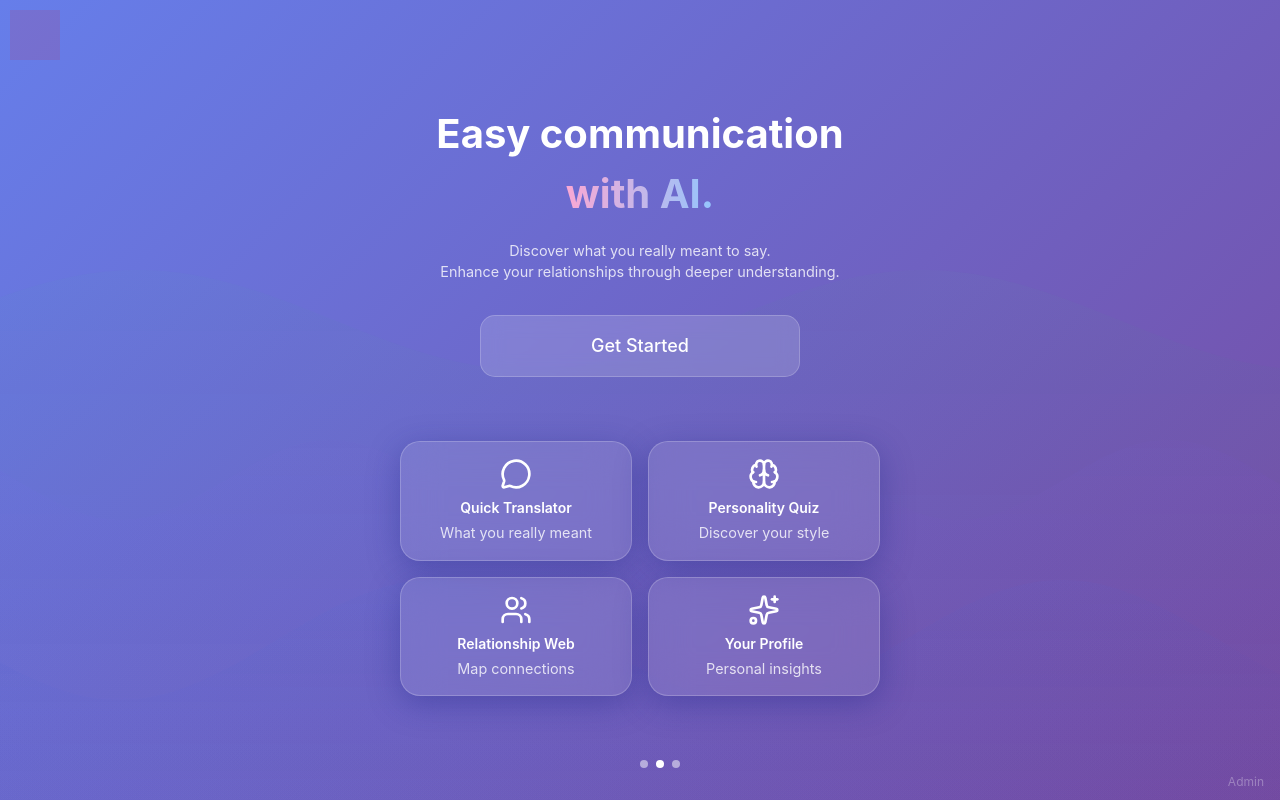
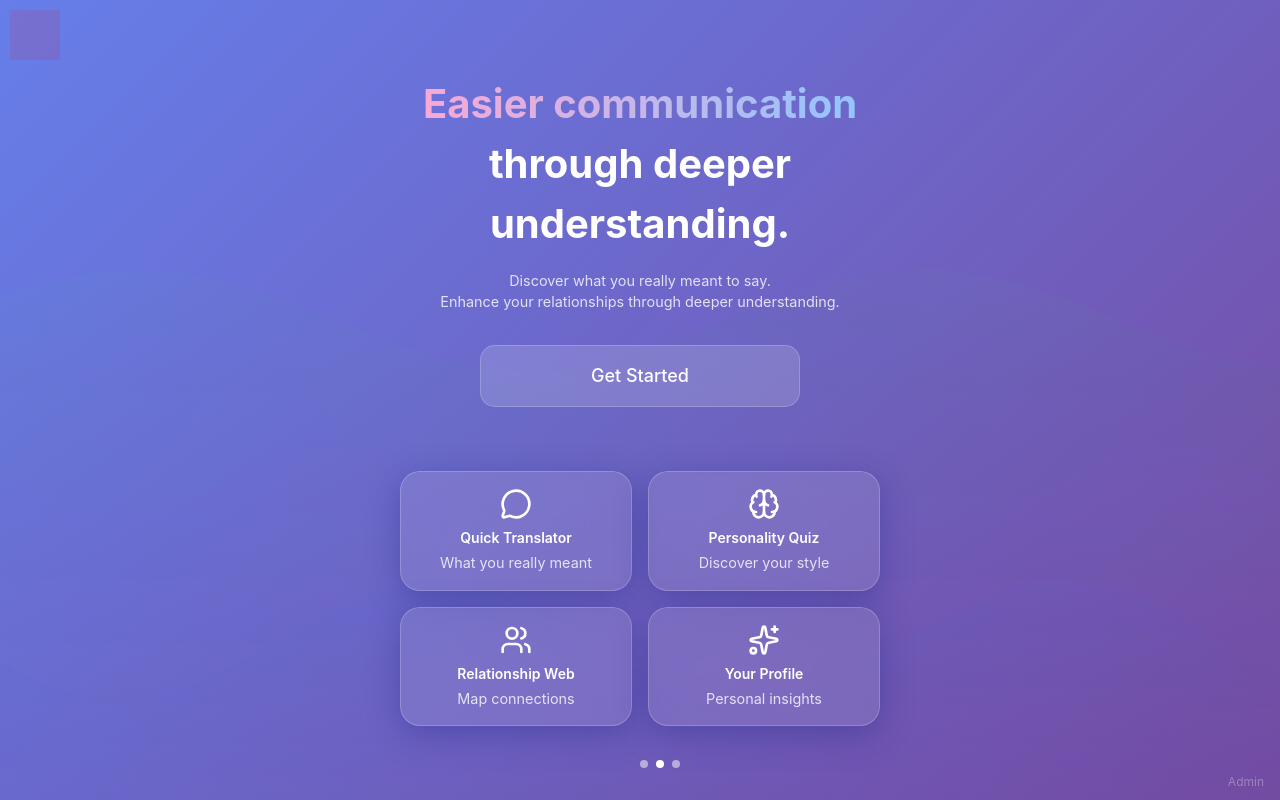
Before and after one commit to jonathanbodnar/TranslateB, a React (Create React App) app: page / in a window 1280 px wide. Built offline with nearby package versions, Linux system fonts and the light colour scheme.

Commit message:
Update landing page headline
- Change from 'Easy communication with AI' to 'Easier communication through deeper understanding'
- Better reflects the app's core value proposition
- Emphasizes human understanding over AI technology
- More aligned with the relationship-focused messaging

```diff
--- a/src/components/LandingPage.tsx
+++ b/src/components/LandingPage.tsx
@@ -71,11 +71,11 @@ const LandingPage: React.FC = () => {
           className="heading-primary mb-4"
           variants={itemVariants}
         >
-          Easy communication
+          <span className="bg-gradient-to-r from-pink-300 to-blue-300 bg-clip-text text-transparent">
+            Easier communication
+          </span>
           <br />
-          <span className="bg-gradient-to-r from-pink-300 to-blue-300 bg-clip-text text-transparent">
-            with AI.
-          </span>
+          through deeper understanding.
         </motion.h1>
 
         <motion.p
```
